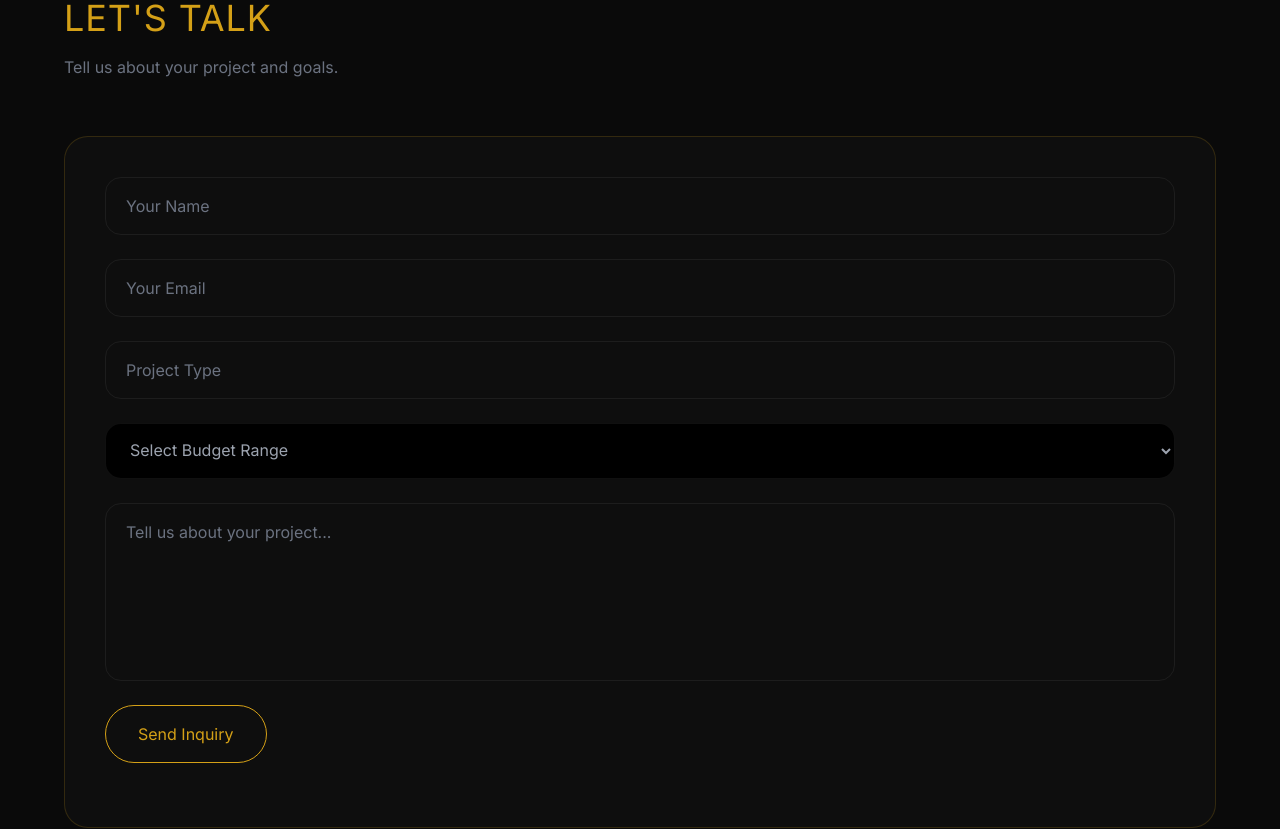
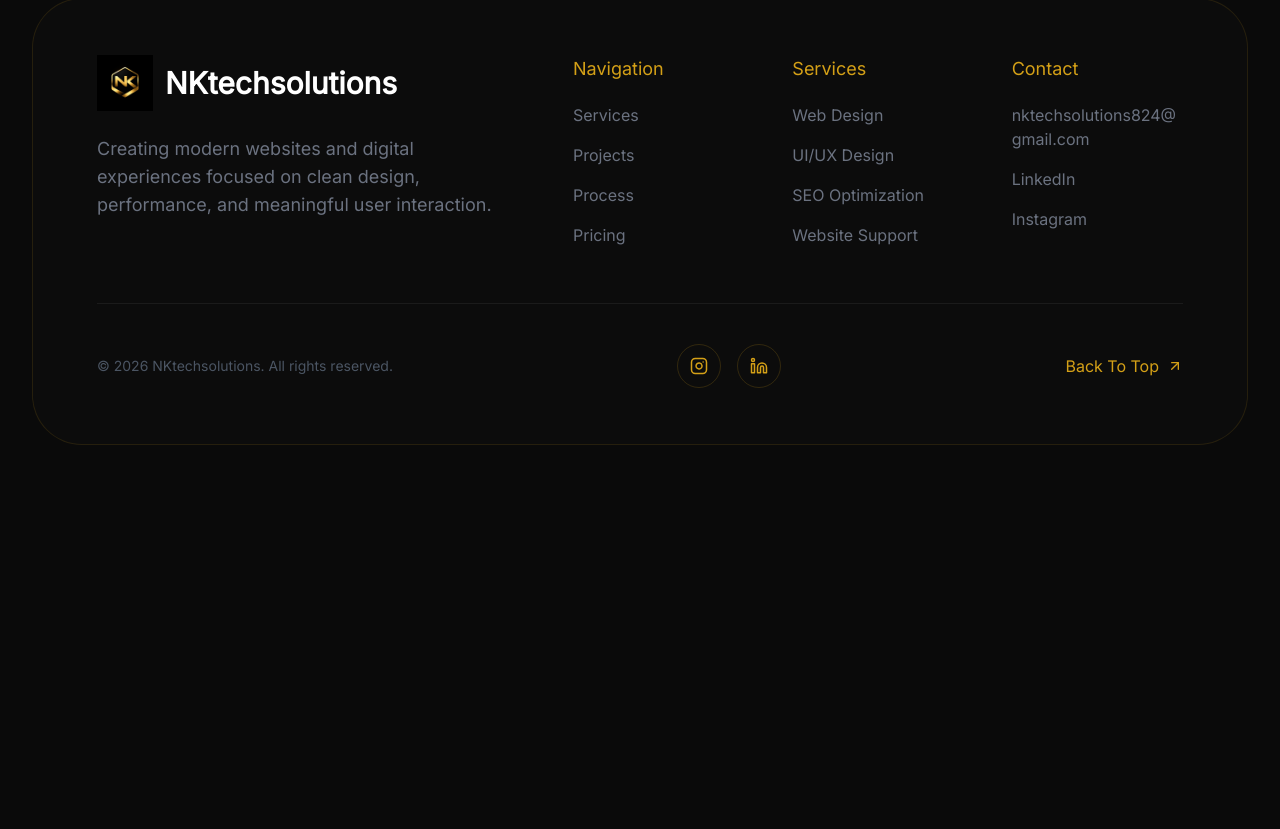
Before and after one commit to NKTechSolutionsLab/agency, a React (Vite) app: page / in a window 1280 px wide. Shown: the part 7475-8304 px from the top of the page. After the commit the page ends 7960 px from the top, so only its background shows below. Built offline with nearby package versions, Linux system fonts and the light colour scheme.

Commit message:
Added Google Search Console verification file and helmet provider

```diff
--- a/package.json
+++ b/package.json
@@ -16,6 +16,7 @@
     "lenis": "^1.3.23",
     "react": "^19.2.6",
     "react-dom": "^19.2.6",
+    "react-helmet-async": "^3.0.0",
     "react-icons": "^5.6.0",
     "react-scroll": "^1.9.3"
   },
--- /dev/null
+++ b/public/google18929e38c3842438.html
@@ -0,0 +1 @@
+google-site-verification: google18929e38c3842438.html
--- a/src/components/ContactForm.jsx
+++ /dev/null
@@ -1,215 +0,0 @@
-import { useState } from "react";
-
-export default function ContactForm() {
-  const [result, setResult] = useState("");
-
-  const onSubmit = async (event) => {
-    event.preventDefault();
-
-    setResult("Sending...");
-
-    const formData = new FormData(event.target);
-
-    formData.append("access_key", "efe0731d-42ad-472f-af85-33c16fbaa58f");
-
-    const response = await fetch("https://api.web3forms.com/submit", {
-      method: "POST",
-      body: formData,
-    });
-
-    const data = await response.json();
-
-    if (data.success) {
-      setResult("Inquiry submitted successfully.");
-      event.target.reset();
-    } else {
-      setResult("Something went wrong.");
-    }
-  };
-
-  return (
-    <section id="contact" className="w-full py-20">
-      <div className="w-[90%] mx-auto">
-        {/* Heading */}
-        <div className="mb-14">
-          <h2
-            className="
-              uppercase
-              text-2xl
-              lg:text-4xl
-              text-[#D4A017]
-              font-light
-              tracking-wide
-              mb-4
-            "
-          >
-            Let's Talk
-          </h2>
-
-          <p className="text-gray-500 max-w-2xl leading-relaxed">
-            Tell us about your project and goals.
-          </p>
-        </div>
-
-        {/* Form */}
-        <form
-          onSubmit={onSubmit}
-          className="
-            border
-            border-[#d4a01730]
-            bg-[#ffffff05]
-            rounded-3xl
-            p-6
-            lg:p-10
-            flex
-            flex-col
-            gap-6
-          "
-        >
-          {/* Name */}
-          <input
-            type="text"
-            name="name"
-            placeholder="Your Name"
-            required
-            className="
-              bg-transparent
-              border
-              border-[#ffffff10]
-              rounded-2xl
-              px-5
-              py-4
-              outline-none
-              text-white
-              placeholder:text-gray-500
-              focus:border-[#D4A017]
-              transition-all
-            "
-          />
-
-          {/* Email */}
-          <input
-            type="email"
-            name="email"
-            placeholder="Your Email"
-            required
-            className="
-              bg-transparent
-              border
-              border-[#ffffff10]
-              rounded-2xl
-              px-5
-              py-4
-              outline-none
-              text-white
-              placeholder:text-gray-500
-              focus:border-[#D4A017]
-              transition-all
-            "
-          />
-
-          {/* Project Type */}
-          <input
-            type="text"
-            name="project"
-            placeholder="Project Type"
-            className="
-              bg-transparent
-              border
-              border-[#ffffff10]
-              rounded-2xl
-              px-5
-              py-4
-              outline-none
-              text-white
-              placeholder:text-gray-500
-              focus:border-[#D4A017]
-              transition-all
-            "
-          />
-
-          {/* Budget */}
-          <select
-            name="budget"
-            required
-            className="
-              bg-black
-              border
-              border-[#ffffff10]
-              rounded-2xl
-              px-5
-              py-4
-              outline-none
-              text-gray-400
-              focus:border-[#D4A017]
-              transition-all
-            "
-          >
-            <option value="">Select Budget Range</option>
-
-            <option>$500 - $1000</option>
-
-            <option>$1000 - $2500</option>
-
-            <option>$2500+</option>
-          </select>
-
-          {/* Message */}
-          <textarea
-            name="message"
-            placeholder="Tell us about your project..."
-            rows="6"
-            required
-            className="
-              bg-transparent
-              border
-              border-[#ffffff10]
-              rounded-2xl
-              px-5
-              py-4
-              outline-none
-              text-white
-              placeholder:text-gray-500
-              focus:border-[#D4A017]
-              transition-all
-              resize-none
-            "
-          ></textarea>
-
-          {/* Button */}
-          <button
-            type="submit"
-            className="
-              border
-              border-[#D4A017]
-              px-8
-              py-4
-              rounded-full
-              text-[#D4A017]
-              hover:bg-[#D4A017]
-              hover:text-black
-              transition-all
-              duration-300
-              w-fit
-            "
-          >
-            Send Inquiry
-          </button>
-
-          {/* Result */}
-          <p
-            className={`text-sm transition-all duration-300 ${
-              result === "Sending..."
-                ? "text-gray-400"
-                : result === "Inquiry submitted successfully."
-                  ? "text-green-500"
-                  : "text-red-500"
-            }`}
-          >
-            {result}
-          </p>
-        </form>
-      </div>
-    </section>
-  );
-}
--- a/src/main.jsx
+++ b/src/main.jsx
@@ -2,7 +2,7 @@ import React from "react";
 import ReactDOM from "react-dom/client";
 import App from "./App";
 import "./index.css";
-
+import { HelmetProvider } from "react-helmet-async";
 import Lenis from "lenis";
 
 // Lenis Setup
@@ -23,6 +23,9 @@ requestAnimationFrame(raf);
 
 ReactDOM.createRoot(document.getElementById("root")).render(
   <React.StrictMode>
+    <HelmetProvider>
+
     <App />
+    </HelmetProvider>
   </React.StrictMode>
 );
```
Also changed, not shown: 1 other file (tests, documents, lock files or other folders).
